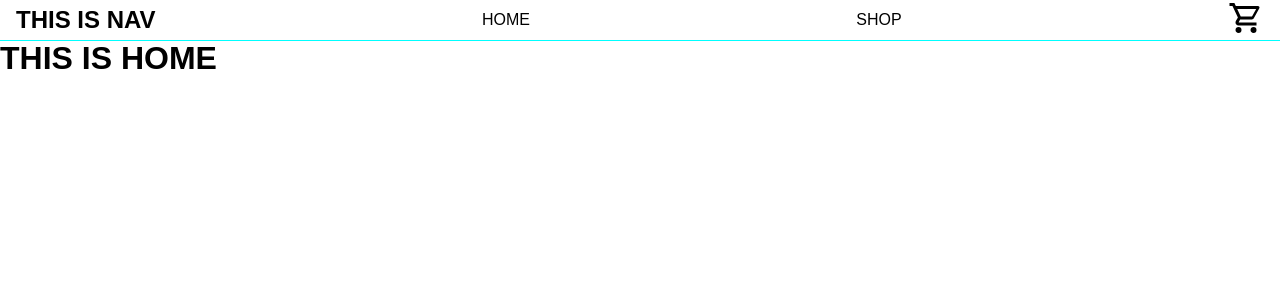
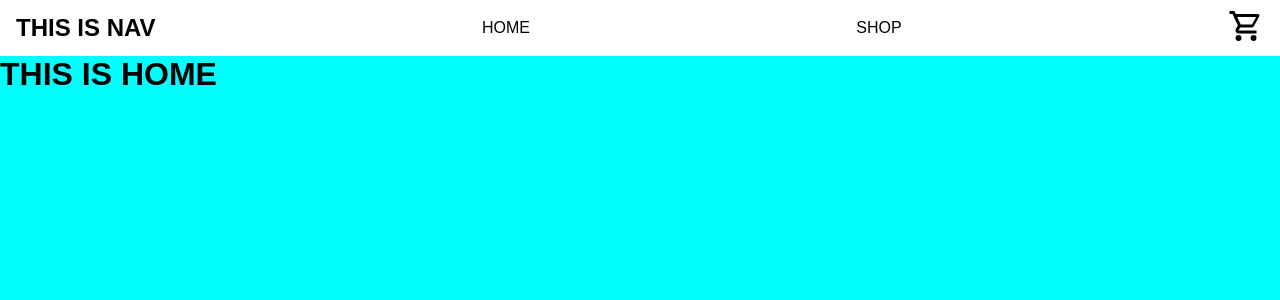
Before and after one commit to jerquad/odin-shopping, a React (Create React App) app: page / in a window 1280 px wide. Shown: the top 300 px of the page. Built offline with nearby package versions, Linux system fonts and the light colour scheme.

Commit message:
add toggleable open close for shopping cart

```diff
--- a/src/App.js
+++ b/src/App.js
@@ -6,19 +6,30 @@ import Nav from './components/Nav';
 import './components/style/App.css';
 import './components/style/Product.css';
 import './components/style/Shop.css';
+import './components/style/Home.css';
 
 function App() {
   const [cart, setCart] = useState({size: 0, content: {}});
+  const [cartElement, setCartElement] = useState('');
+  const [inCart, setInCart] = useState('');
+  // useEffect(() => {
+  //   console.log(cart);
+  // }, [cart])
 
-  useEffect(() => {
-    console.log(cart);
-  }, [cart])
+  const handleCartClick = function() {
+    if (cartElement === '') {
+      setCartElement(<div className='cart-cover'></div>);
+      setInCart('cart-open');
+    } else {
+      setCartElement('');
+      setInCart('');
+    }
+  }
 
   const handleAddToCart = function(product) {
     const id = product.title;
     let content = {...cart.content};
     if (id in content) {
-      console.log('grow');
       content[id].quantity += 1;
     } else {
       content = {...content, [id]: {thumb: product.thumb, title: product.title, price: product.price, quantity: 1}}
@@ -27,9 +38,10 @@ function App() {
   }
 
   return (
-    <div className="App">
+    <div className={`App ${inCart}`}>
       <BrowserRouter>
-        <Nav />
+        {cartElement}
+        <Nav cartSize={cart.size} handleCartClick={handleCartClick} />
         <Routes>
           <Route path='/' element={<Home />} />
           <Route path='/Shop' element={<Shop cart={handleAddToCart} />} />
--- a/src/components/Home.js
+++ b/src/components/Home.js
@@ -1,29 +1,8 @@
 import { useState, useEffect } from 'react';
 
 function Home() {
-    // useEffect(() => {
-    //     fetchItems();
-    //   }, []);
-
-    // const [item, setItem] = useState({
-    // products: [
-    //     {thumbnail: ''}
-    // ]
-    // });
-
-
-
-    // fetch('https://dummyjson.com/products/category/lighting')
-    // .then(res => res.json())
-    // .then(console.log);
-
-    // const fetchItems = async () => {
-    //     const fetchData = await fetch('https://dummyjson.com/products');
-    //     const data = await fetchData.json();
-    //     setItem(data);
-    // }
     return (
-        <div>
+        <div className='home-area'>
             <h1>THIS IS HOME</h1>
         </div>
     )
--- a/src/components/Nav.js
+++ b/src/components/Nav.js
@@ -4,6 +4,12 @@ import Icon from '@mdi/react';
 import { mdiCartOutline } from '@mdi/js';
 
 function Nav({ cartSize, handleCartClick }) {
+    function displayCartSize() {
+        if (cartSize > 0) return (
+            <div className='cart-size'>{cartSize}</div>
+        )
+    }
+
     return (
         <nav id='site-nav'>
             <ul>
@@ -16,8 +22,9 @@ function Nav({ cartSize, handleCartClick }) {
                 <Link className='nav-link' to='/Shop'>
                     <li>SHOP</li>
                 </Link>
-                <div className='cart-box'>
+                <div className='cart-box' onClick={() => handleCartClick()}>
                     <Icon path={mdiCartOutline} size={1.5} />
+                    {displayCartSize()}
                 </div>
             </ul>
         </nav>
--- a/src/components/style/App.css
+++ b/src/components/style/App.css
@@ -7,3 +7,24 @@ body {
 h1, h2, h3, h4, h5, h6 {
     margin: 0;
 }
+
+.App {
+    outline: 1px solid purple;
+    min-height: 100vh;
+    display: grid;
+    grid-template-columns: 1fr;
+    grid-template-rows: min-content 1fr;
+    z-index: 0;
+}
+
+.cart-open {
+    grid-template-columns: 2fr 1fr;
+}
+
+
+
+.cart-cover {
+    background-color: magenta;
+    grid-column: 2 / 3;
+    grid-row: 2 / -1;
+}
--- /dev/null
+++ b/src/components/style/Home.css
@@ -0,0 +1,4 @@
+.home-area {
+    background-color: aqua;
+    grid-row: 2 / 3;
+}
--- a/src/components/style/Nav.css
+++ b/src/components/style/Nav.css
@@ -1,5 +1,8 @@
 #site-nav {
-    padding: 0 1rem 0 1rem;
+    height: min-content;
+    grid-column: 1 / -1;
+    grid-row: 1 / 2;
+    padding: .5rem 1rem .5rem 1rem;
     outline: 1px solid aqua;
 }
 
@@ -16,3 +19,22 @@
     color: black;
     text-decoration: none;
 }
+
+.cart-box {
+    position: relative;
+}
+
+.cart-size {
+    position: absolute;
+    bottom: 0;
+    right: 0;
+    color: white;
+    background-color: blue;
+    /* height: 1rem; */
+    width: 1rem;
+    font-size: .75rem;
+    font-weight: bolder;
+    text-align: center;
+    border: .15rem solid blue;
+    border-radius: .65rem;
+}
```
